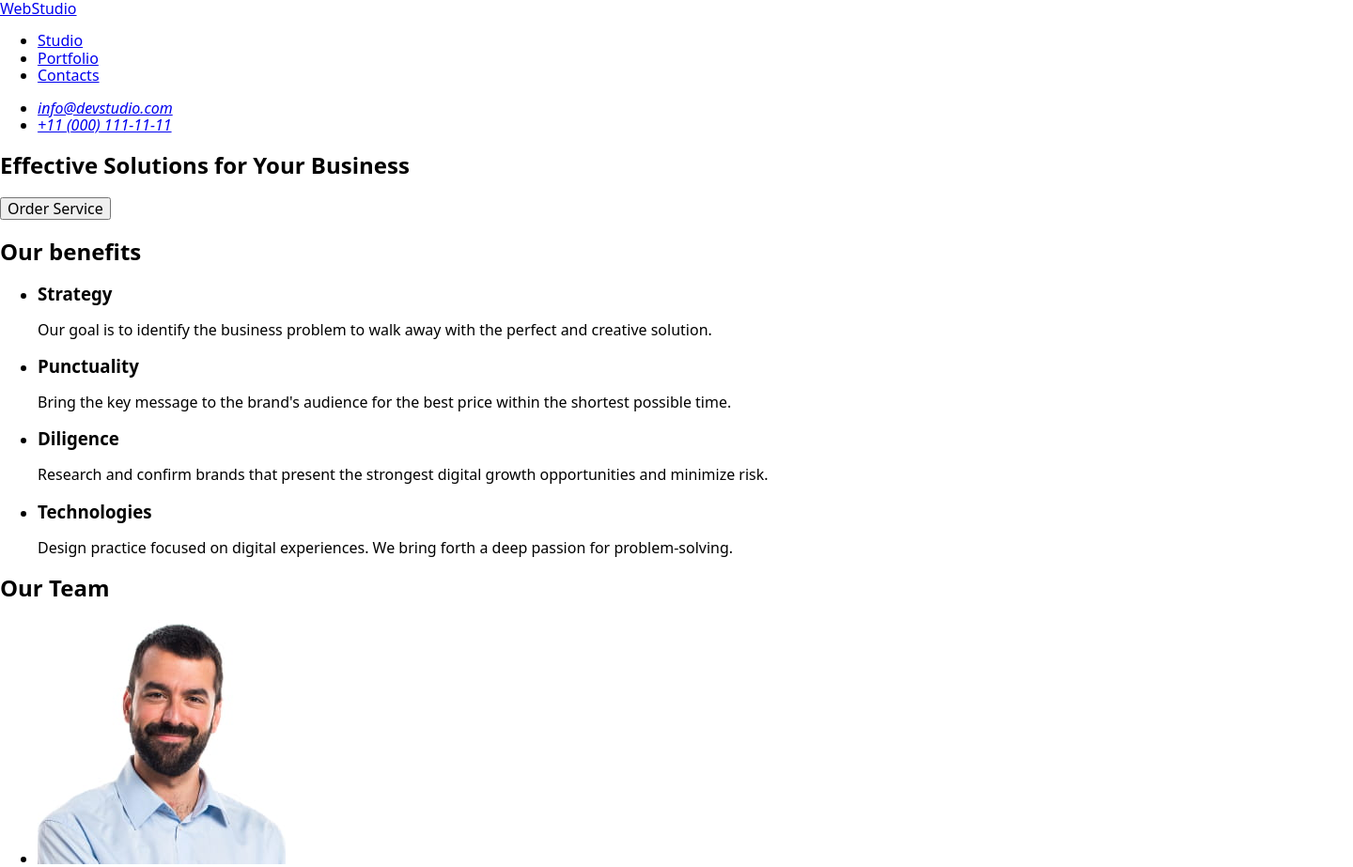
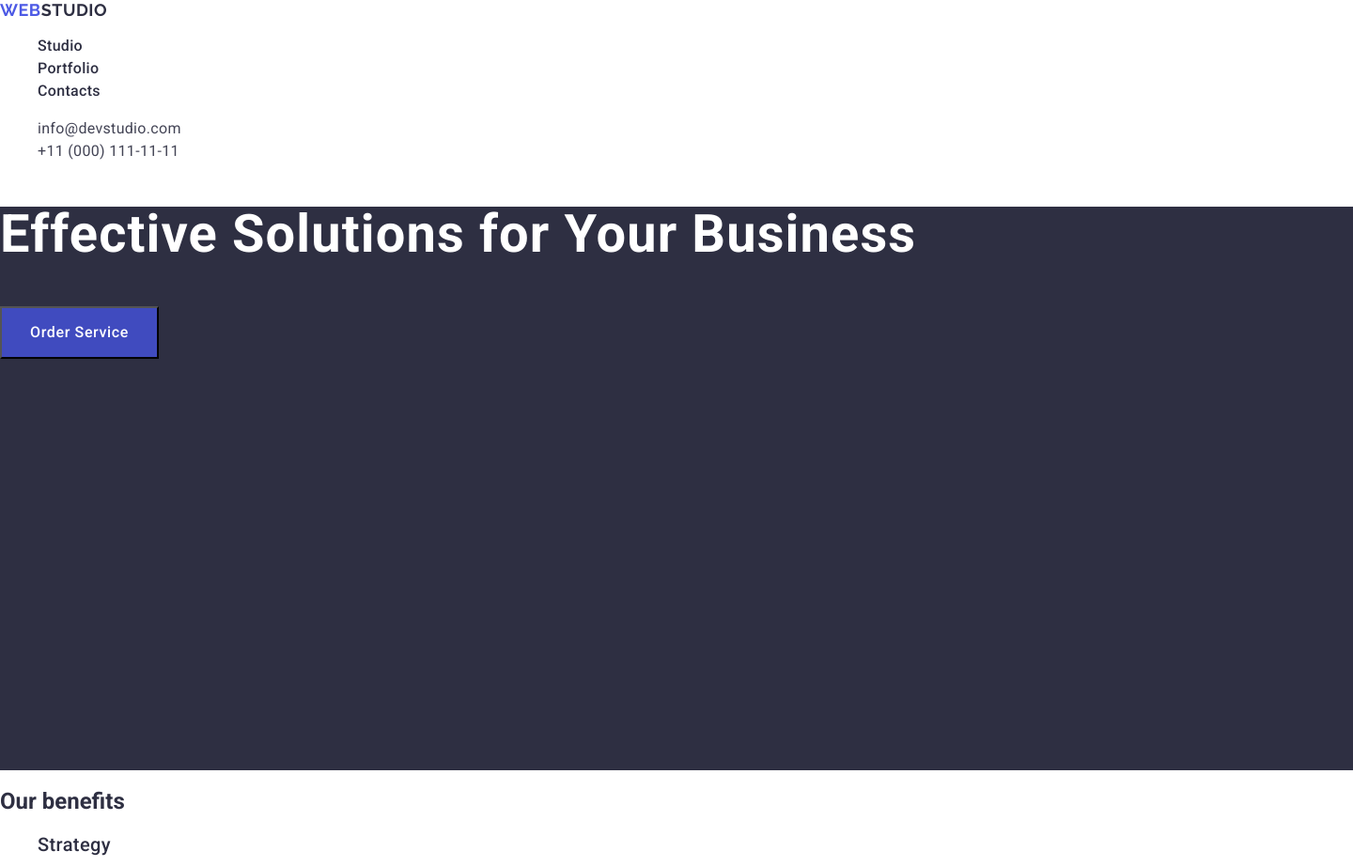
Before and after one commit to svitlanahavrylets/goit-markup-hw-02, a plain HTML site: page index.html in a window 1280 px wide. Shown: the top 923 px of the page at 94% size, 1440 px wide, since content can reach past the window. Drawn offline with nearby package versions, Linux system fonts and the light colour scheme.

Commit message:
writing classes

```diff
--- a/css/styles.css
+++ b/css/styles.css
@@ -1,9 +1,119 @@
 body {
-    font-size: 16px;
-    background-color: white;
+  font-family: "Roboto", sans-serif;
+  color: #434455;
+  background-color: #ffffff;
+}
+/* ============== Common styles ============== */
+ul,
+ol {
+  list-style-type: none;
+}
+a {
+  text-decoration: none;
+}
+button {
+  cursor: pointer;
+}
+img {
+  display: block;
+}
+h2,
+h3 {
+color: #2e2f42;
+}
+/* ============== /Common styles ============== */
 
-    font-family: ;
-    color:
+/* ============== Page header styles ============== */
+.logo {
+  font-family: "Raleway", sans-serif;
+  font-weight: 700;
+  font-size: 18px;
+  line-height: 1.16667;
+  letter-spacing: 0.03em;
+  text-transform: uppercase;
+  color: #4d5ae5;
 }
-font-family: 'Raleway', sans-serif;
-font-family: 'Roboto', sans-serif;
+.logo-part {
+  color: #2e2f42;
+}
+.menu-link {
+  font-family: "Roboto", sans-serif;
+  font-weight: 500;
+  font-size: 16px;
+  line-height: 1.5;
+  letter-spacing: 0.02em;
+  color: #2e2f42;
+}
+.menu-link:hover,
+.menu-link:focus {
+  color: #404bbf;
+}
+.address {
+  font-style: normal;
+}
+.address-link {
+  font-family: "Roboto", sans-serif;
+  font-weight: 400;
+  font-size: 16px;
+  line-height: 1.5;
+  letter-spacing: 0.02em;
+  color: #434455;
+}
+.address-link:hover,
+.address-link:focus {
+  color: #404bbf;
+}
+/* ============== /Page header styles ============== */
+/* ============== Hero section styles ============== */
+.hero {
+  background: #2e2f42;
+  width: 1440px;
+  height: 600px;
+}
+.hero-title {
+  font-family: "Roboto", sans-serif;
+  font-weight: 700;
+  font-size: 56px;
+  line-height: 1.07;
+  letter-spacing: 0.02em;
+  color: #ffffff;
+}
+.btn {
+  font-weight: 500;
+  letter-spacing: 0.04em;
+  color: #ffffff;
+  width: 169px;
+  height: 56px;
+  background: #404bbf;
+}
+.btn:hover,
+.btn.focus {
+  background: #4d5ae5;
+}
+/* ============== /Hero section styles ============== */
+/* ============== Benefits section styles ============== */
+.benefits-title {
+font-weight: 500;
+font-size: 20px;
+line-height: 1.2;
+letter-spacing: 0.02em;
+}
+.benefits-text {
+  font-weight: 400;
+  font-size: 16px;
+  line-height: 1.5;
+  letter-spacing: 0.02em;
+}
+/* ============== /Benefits section styles ============== */
+/* ============== /Our team section styles ============== */
+.team {
+width: 1440px;
+height: 732px;
+background: #f4f4fd;
+}
+.team-title{
+font-weight: 700;
+font-size: 36px;
+line-height: 1.11;
+letter-spacing: 0.02em;
+}
--- a/index.html
+++ b/index.html
@@ -1,82 +1,83 @@
 <!DOCTYPE html>
 <html lang="en">
-  <head>
     <meta charset="UTF-8" />
     <meta name="viewport" content="width=device-width, initial-scale=1.0" />
     <title>Document</title>
+    <!-- Google Fonts link -->
     <link rel="preconnect" href="https://fonts.googleapis.com" />
     <link rel="preconnect" href="https://fonts.gstatic.com" crossorigin />
     <link
       href="https://fonts.googleapis.com/css2?family=Raleway:wght@700&family=Roboto:wght@400;500;700&display=swap"
       rel="stylesheet"
     />
-    <link
-      rel="stylesheet"
-      href="https://cdn.jsdelivr.net/npm/modern-normalize@2.0.0/modern-normalize.min.css"
-    />
+    <!-- Modern Normalize link -->
+    <link rel="stylesheet" href="https://cdnjs.cloudflare.com/ajax/libs/modern-normalize/2.0.0/modern-normalize.min.css"
+    integrity="sha512-4xo8blKMVCiXpTaLzQSLSw3KFOVPWhm/TRtuPVc4WG6kUgjH6J03IBuG7JZPkcWMxJ5huwaBpOpnwYElP/m6wg=="
+    crossorigin="anonymous" referrerpolicy="no-referrer" />
+    <!-- Own style link -->
     <link rel="stylesheet" href="./css/styles.css" />
   </head>
   <body>
     <header>
       <nav>
-        <a href="./index.html">WebStudio</a>
+        <a class="logo" href="./index.html">Web<span class="logo-part">Studio</span></a>
         <ul>
-          <li><a href="#">Studio</a></li>
-          <li><a href="#">Portfolio</a></li>
-          <li><a href="#">Contacts</a></li>
+          <li><a class="menu-link" href="">Studio</a></li>
+          <li><a class="menu-link" href="">Portfolio</a></li>
+          <li><a class="menu-link" href="">Contacts</a></li>
         </ul>
       </nav>
-      <address>
+      <address class="address">
         <ul>
           <li>
-            <a href="mailto:info@devstudio.com">info@devstudio.com</a>
+            <a class="address-link" href="info@devstudio.com">info@devstudio.com</a>
           </li>
           <li>
-            <a href="tel:+110001111111">+11 (000) 111-11-11</a>
+            <a class="address-link" href="tel:+110001111111">+11 (000) 111-11-11</a>
           </li>
         </ul>
       </address>
     </header>
     <main>
-      <section>
-        <h1>Effective Solutions for Your Business</h1>
-        <button type="button">Order Service</button>
+      <section class="hero">
+        <h1 class="hero-title">Effective Solutions for Your Business</h1>
+        <button class="btn" type="button">Order Service</button>
       </section>
-      <section>
+      <section class="benefits">
         <h2>Our benefits</h2>
         <ul>
           <li>
-            <h3>Strategy</h3>
-            <p>
+            <h3 class="benefits-title">Strategy</h3>
+            <p class="benefits-text">
               Our goal is to identify the business problem to walk away with the
               perfect and creative solution.
             </p>
           </li>
           <li>
-            <h3>Punctuality</h3>
-            <p>
+            <h3 class="benefits-title">Punctuality</h3>
+            <p class="benefits-text">
               Bring the key message to the brand's audience for the best price
               within the shortest possible time.
             </p>
           </li>
           <li>
-            <h3>Diligence</h3>
-            <p>
+            <h3 class="benefits-title">Diligence</h3>
+            <p class="benefits-text">
               Research and confirm brands that present the strongest digital
               growth opportunities and minimize risk.
             </p>
           </li>
           <li>
-            <h3>Technologies</h3>
-            <p>
+            <h3 class="benefits-title">Technologies</h3>
+            <p class="benefits-text">
               Design practice focused on digital experiences. We bring forth a
               deep passion for problem-solving.
             </p>
           </li>
         </ul>
       </section>
-      <section>
-        <h2>Our Team</h2>
+      <section class="team">
+        <h2 class="team-title">Our Team</h2>
         <ul>
           <li>
             <img
@@ -120,7 +121,7 @@
           </li>
         </ul>
       </section>
-      <section>
+      <section class="portfolio">
         <h2>Our Portfolio</h2>
         <ul>
           <li>
```
